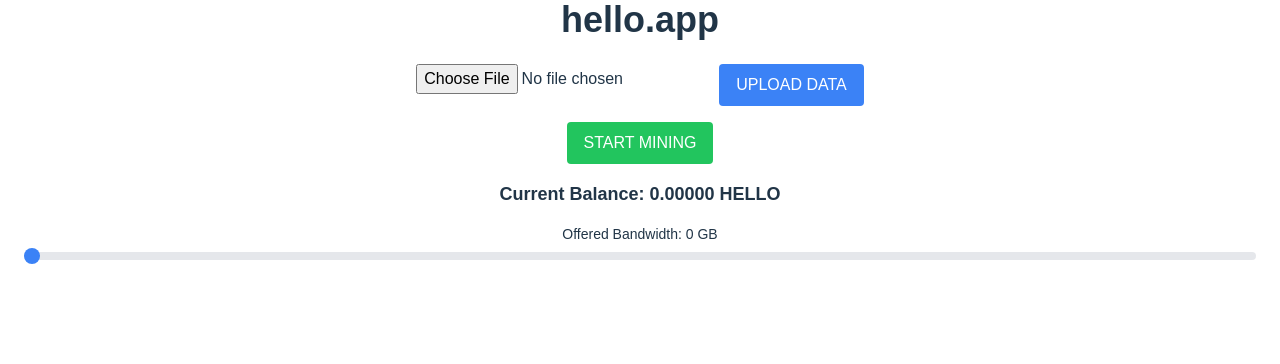
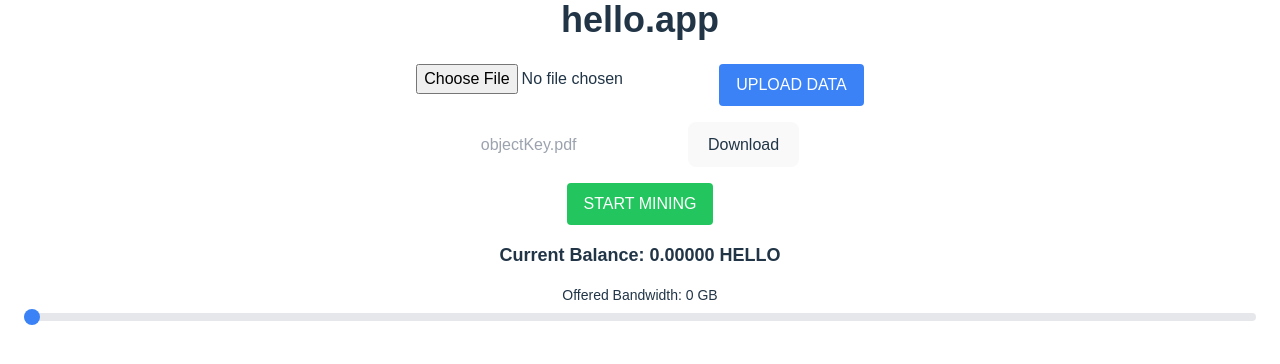
Before and after one commit to Hello-Storage/hello-desktop, a React (Vite) app: page / in a window 1280 px wide. Shown: the top 364 px of the page. Built offline with nearby package versions, Linux system fonts and the light colour scheme; no server answers; a web font is replaced by a local one.

Commit message:
added Download button to get presigned url data

```diff
--- a/src/Dashboard.tsx
+++ b/src/Dashboard.tsx
@@ -1,6 +1,8 @@
 import React, { useState, useEffect } from 'react';
 import { openDB } from 'idb';
 import useIndexedDB from './idb/useIndexedDb';
+import UploadButton from './components/UploadButton';
+import DownloadButton from './components/DownloadButton';
 
 
 
@@ -26,23 +28,6 @@ const Dashboard: React.FC = () => {
     const [currentBalance, setCurrentBalance] = useState<number>(0);
     const [bandwidth, setBandwidth] = useState<number>(0);
     const [maxBandwidth, setMaxBandwidth] = useState<number>(100); // Default to 100 GB
-
-    const [file, setFile] = useState<File | null>(null);
-
-    const handleFileChange = (event: React.ChangeEvent<HTMLInputElement>) => {
-        if (event.target.files && event.target.files.length > 0) {
-            setFile(event.target.files[0]);
-        }
-    };
-
-    const handleUpload = () => {
-        if (file) {
-            uploadFile(file);
-        } else {
-            console.error('No file selected');
-        }
-    };
-
 
 
     // Load data from IndexedDB when the database is ready
@@ -129,67 +114,13 @@ const Dashboard: React.FC = () => {
         setBandwidth(Number(e.target.value)); // Update bandwidth state
     };
 
-    async function getPresignedUrl() {
-        const response = await fetch(backendUrl + '/presigned-url', {
-            method: 'PUT', // Assuming your backend expects a PUT request
-            headers: {
-                'Content-Type': 'application/json'
-            }
-        });
-
-        if (!response.ok) {
-            throw new Error(`Failed to get presigned URL: ${response.statusText}`);
-        }
-
-        return response.json();
-    }
-
-
-    async function uploadFile(file: File) {
-        try {
-            // Get the presigned URL and headers from the backend
-            const { presigned_url, method, headers } = await getPresignedUrl();
-
-
-            // Create a new FormData object to hold the file
-
-            // Perform the upload using the presigned URL
-            const formData = new FormData();
-            formData.append('file', file)
-
-            const response = await fetch(presigned_url, {
-                method, // This will use the PUT method as specified
-                headers: {
-                    ...headers, // Include the headers returned by the backend
-                    'Content-Type': file.type || 'application/octet-stream' // Set Content-Type to match the file type
-
-
-                },
-                body: formData, // Directly pass the file binary as body
-            });
-            console.log(response)
-
-            console.log(JSON.stringify(response))
-            if (!response.ok) {
-                throw new Error(`Failed to upload file: ${response.statusText}`);
-            }
-
-            console.log('File uploaded successfully!');
-        } catch (error) {
-            console.error('Error uploading file:', error);
-        }
-    }
 
     return (
         <div className="flex flex-col items-center p-6 space-y-4" >
+
             {/* First Row: Upload Data Button */}
-            <div className="w-full flex justify-center">
-                <input type="file" onChange={handleFileChange} />
-
-                <button onClick={handleUpload} className="bg-blue-500 text-white px-4 py-2 rounded hover:bg-blue-600" >
-                    UPLOAD DATA
-                </button>
-            </div>
+            <UploadButton />
+            <DownloadButton />
 
             {/* Second Row: Start/Stop Mining Button */}
             <div className="w-full flex justify-center">
--- /dev/null
+++ b/src/components/DownloadButton.tsx
@@ -0,0 +1,64 @@
+import { useState } from "react";
+
+
+
+const DownloadButton: React.FC = () => {
+
+
+    const backendUrl = import.meta.env.VITE_BACKEND_ENDPOINT;
+
+    const  [objectKey, setObjectKey] = useState<string>('objectKey.pdf');
+
+    const handlePresignedGet = async () => {
+        if (!objectKey) {
+            alert('No object key entered');
+            console.error('No object key entered');
+            return;
+        }
+        const response = await fetch(`${backendUrl}/presigned-url?` + new URLSearchParams({objectKey: objectKey}), {
+            method: 'GET',
+            headers: {
+            'Content-Type': 'application/json'
+            }
+        });
+
+        if (!response.ok) {
+            console.error(`Failed to download file: ${response.statusText}`);
+            return;
+        }
+
+        // parse response as json in a single abstract project
+        const {headers, method, presigned_url } = await response.json();
+
+        // Make a request to the presigned URL to download the file
+        const downloadResponse = await fetch(presigned_url, {
+            method,
+            headers
+        });
+
+        if (!downloadResponse.ok) {
+            console.error(`Failed to download file: ${downloadResponse.statusText}`);
+            return;
+        }
+
+        // Download the file
+        const blob = await downloadResponse.blob();
+        const url = window.URL.createObjectURL(blob);
+        const a = document.createElement('a');
+        a.href = url;
+        a.download = objectKey;
+        a.click();
+        window.URL.revokeObjectURL(url);
+
+
+    };
+
+    return (
+        <div className="w-full flex justify-center">
+            <input type="text" placeholder="objectKey.pdf" onChange={(e) => setObjectKey(e.target.value)} />
+            <button onClick={handlePresignedGet}>Download</button>
+        </div>
+    );
+}
+
+export default DownloadButton;
--- /dev/null
+++ b/src/components/UploadButton.tsx
@@ -0,0 +1,93 @@
+import { useState } from "react";
+
+
+
+
+
+const UploadButton: React.FC = () => {
+
+    const backendUrl = import.meta.env.VITE_BACKEND_ENDPOINT;
+
+
+    const [file, setFile] = useState<File | null>(null);
+
+    const handleFileChange = (event: React.ChangeEvent<HTMLInputElement>) => {
+        if (event.target.files && event.target.files.length > 0) {
+            setFile(event.target.files[0]);
+        }
+    };
+
+    const handlePresignedPut = () => {
+        if (file) {
+            presignedPut(file);
+        } else {
+            console.error('No file selected');
+        }
+    };
+
+
+    async function getPresignedUrl() {
+        const response = await fetch(backendUrl + '/presigned-url', {
+            method: 'PUT', // Assuming your backend expects a PUT request
+            headers: {
+                'Content-Type': 'application/json'
+            }
+        });
+
+        if (!response.ok) {
+            throw new Error(`Failed to get presigned URL: ${response.statusText}`);
+        }
+
+        return response.json();
+    }
+
+
+    async function presignedPut(file: File) {
+        try {
+            // Get the presigned URL and headers from the backend
+            const { presigned_url, method, headers } = await getPresignedUrl();
+
+
+            // Create a new FormData object to hold the file
+
+            // Perform the upload using the presigned URL
+            const formData = new FormData();
+            formData.append('file', file)
+
+            const response = await fetch(presigned_url, {
+                method, // This will use the PUT method as specified
+                headers: {
+                    ...headers, // Include the headers returned by the backend
+                    'Content-Type': file.type || 'application/octet-stream' // Set Content-Type to match the file type
+
+
+                },
+                body: formData, // Directly pass the file binary as body
+            });
+            console.log(response)
+
+            console.log(JSON.stringify(response))
+            if (!response.ok) {
+                throw new Error(`Failed to upload file: ${response.statusText}`);
+            }
+
+            console.log('File uploaded successfully!');
+        } catch (error) {
+            console.error('Error uploading file:', error);
+        }
+    }
+
+
+
+    return (
+        < div className="w-full flex justify-center" >
+            <input type="file" onChange={handleFileChange} />
+            <button onClick={handlePresignedPut} className="bg-blue-500 text-white px-4 py-2 rounded hover:bg-blue-600" >
+                UPLOAD DATA
+            </button>
+        </div >
+    )
+
+}
+
+export default UploadButton;
```
Also changed, not shown: 2 other files (tests, documents, lock files or other folders).
